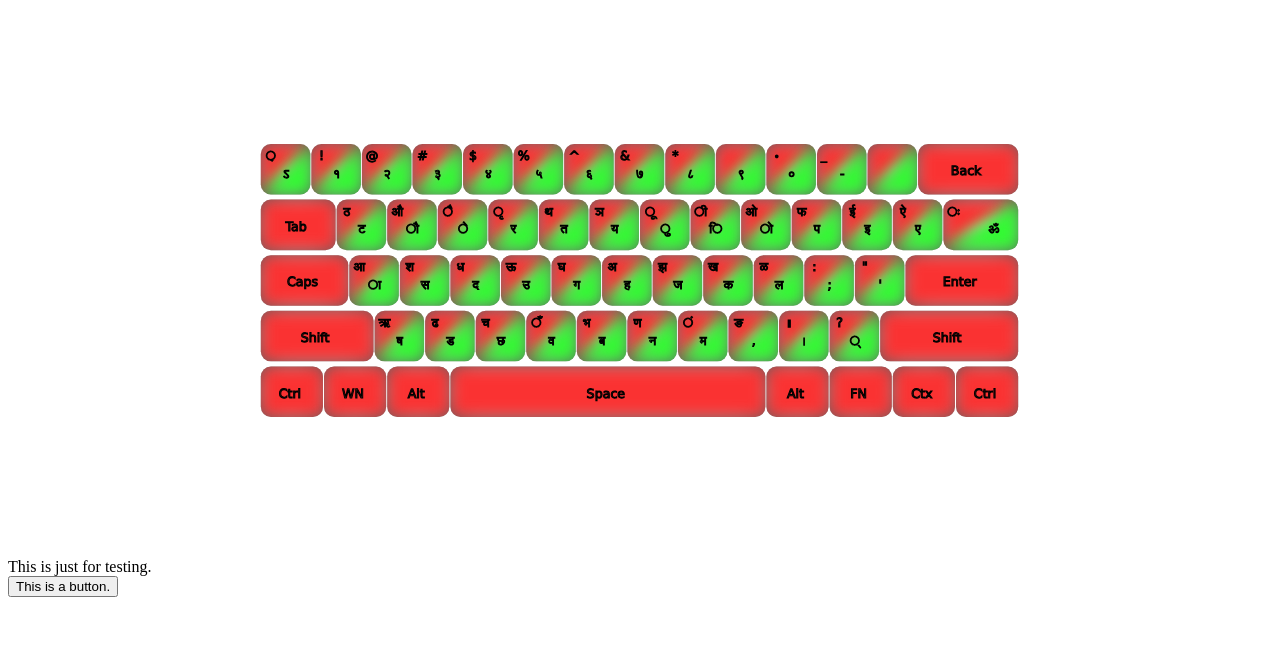
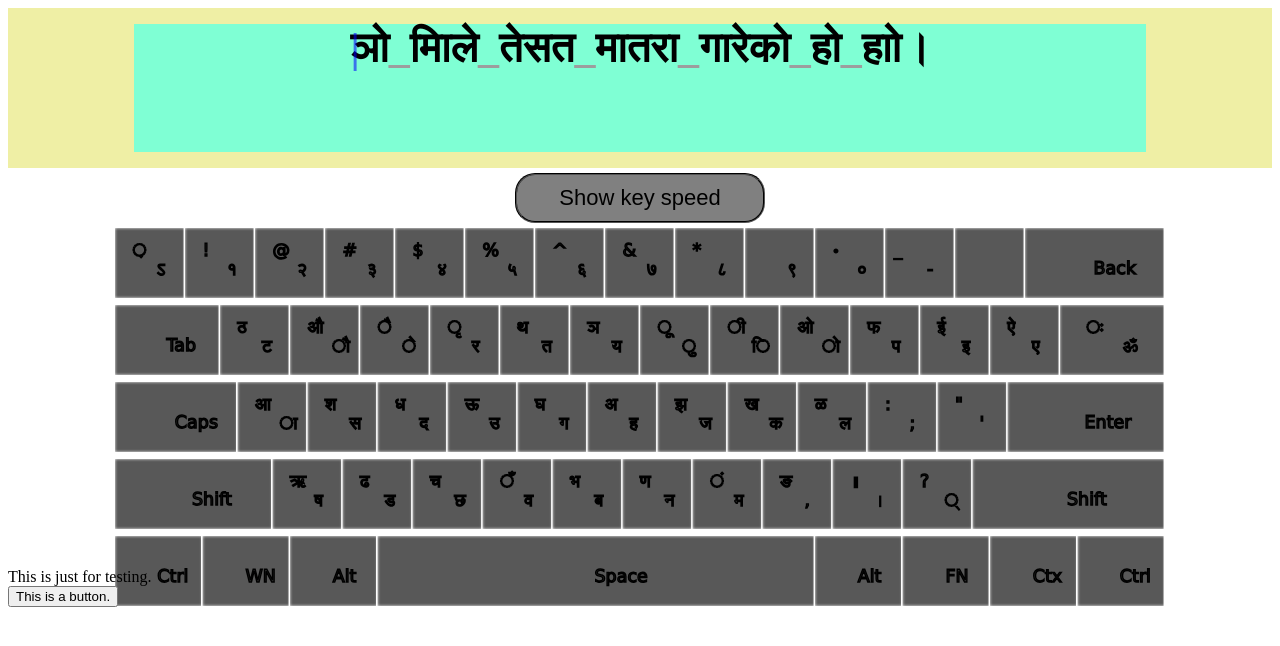
Before and after one commit to Abhipro779/Type, a SvelteKit app: page / in a window 1280 px wide. Shown: the top 646 px of the page. Built offline with nearby package versions, Linux system fonts and the light colour scheme.

Commit message:
Rechanged keys and made preliminary header.

```diff
--- a/src/routes/+page.svelte
+++ b/src/routes/+page.svelte
@@ -2,12 +2,25 @@
 import {onMount} from "svelte";
 import {keylist} from "./stores.js";
 import Keyboard from "./keyboard.svelte";
-/**
-	 * @type {Key}
-	 */
+import Header from "./Header.svelte";
+let keeve;
 let obj;
 let val=true;
+
+function transporter(event){
+	const {value,shift,correct}=event.detail;
+	if(value!=-1){
+		keeve.shine(value,correct);
+		if(shift){
+			keeve.shine(41,correct);
+			keeve.shine(52,correct);
+		}
+	}
+}
+
+
 </script>
-<Keyboard/>
+<Header on:send={transporter}/>
+<Keyboard bind:this={keeve}/>
 <div>This is just for testing.</div>
 <button on:click={()=>{val=!val;obj.changecolor(val)}}>This is a button.</button>
--- /dev/null
+++ b/src/routes/Header.svelte
@@ -0,0 +1,153 @@
+<script>
+    import {onMount, createEventDispatcher} from 'svelte';
+    import {Cursor} from './caret.js';
+    import {keylist,NonCap,Cap,speed} from "./stores.js";
+    let lang='nep';
+    let textdata=[];
+    let caret;
+    let counter=0;
+    let cursor;
+    let time;
+    let dispatch=createEventDispatcher();
+    let maintext=["ञो मािले तेसत मातरा गारेको हो हाो।","यो आरको तेसत हो।"];
+    let mainarray=maintext[Math.floor(Math.random()*maintext.length)].split("");
+
+
+    function follow(){
+    if (counter<textdata.length){
+        cursor.update(textdata[counter].ref);
+    }
+}
+
+    function reset(){
+    mainarray=maintext[Math.floor(Math.random()*maintext.length)].split("");
+    textdata=[];
+    counter=0
+    for(let i=0;i<mainarray.length;i++){
+        textdata.push({
+            value:mainarray[i],
+            status:null,
+            ref:null
+        })
+    }
+    cursor.reset();
+}
+    function check(event){
+        if (lang=='eng'){
+            return event.key==textdata[counter].value;
+        }
+        else{
+
+        let value=event.code;
+        let shift=event.shiftKey;
+        let index=$keylist.indexOf(value);
+        let current_value=textdata[counter].value;
+        if(index!=-1){
+        return (shift ? $Cap[index]:$NonCap[index])==current_value;}
+    }
+
+    }
+function updatetime(index,shift,time){
+$speed[index][shift ? 1 : 0].push(time);
+}
+onMount(()=>{
+counter=0;
+cursor= new Cursor(caret);
+reset();
+}
+);
+</script>
+
+
+
+
+<svelte:window on:keypress={
+(event)=>{
+event.preventDefault();
+let newtime=event.timeStamp;
+let delta= (time==0) ? null :newtime-time;
+let cond=check(event);
+if(cond){
+counter++;
+textdata[counter-1].status=textdata[counter-1].status==null ? "cor":"wro";
+time=newtime;
+if(time!=0 && delta!=null && $keylist.indexOf(event.code)!=-1){
+    updatetime($keylist.indexOf(event.code),event.shiftKey,time)
+}
+}
+else{
+    textdata[counter].status="wro";
+    time=0;
+}
+
+dispatch("send",{
+    value:$keylist.indexOf(event.code),
+    shift:event.shiftKey,
+    correct:cond,
+});
+
+follow();
+if(counter==textdata.length){reset();}
+}}
+/>
+<div class="top flex">
+    <div class="display flex">
+        <div class="text">
+            <span class="cursor" bind:this={caret}>|</span>
+            {#each textdata as data , i}
+            <span bind:this={data.ref} class={data.status} class:space={data.value==" "}>{data.value==" " ? "_" : data.value}</span>
+            {/each}
+        </div>
+    </div>
+</div>
+<style>
+    .flex{
+    display: flex;
+    justify-content: center;
+    align-items: center;
+}
+.top{
+    background-color: rgb(239, 239, 165);
+    height:20vh;
+    width:100%;
+}
+.display{
+background-color: aquamarine;
+width:80%;
+height:80%;
+align-items: normal;
+}
+
+span{
+    display:inline;
+    font-size:42px;
+    font-weight: bold;
+}
+.text{
+    display:inline-block;
+    position:relative;
+
+}
+.space{
+    color:rgb(157, 157, 157);
+}
+.cursor{
+    position:absolute;
+    transition:transform 0.1s;
+    animation-name: caret-animation;
+    animation-duration: 0.8s;
+    animation-iteration-count: infinite;
+}
+
+@keyframes caret-animation {
+    0% {color:rgb(0, 0, 255)}
+    50% {color:rgba(0, 0, 255, 0.431)}
+    100% {color:rgb(0, 0, 255)}
+}
+.cor{
+    color:rgb(29, 122, 29);
+}
+.wro{
+    color:rgb(223, 45, 45);
+}
+</style>
--- a/src/routes/Keyboard.svelte
+++ b/src/routes/Keyboard.svelte
@@ -3,13 +3,13 @@
 import {keylist,keysize,keyscount,NonCap,Cap} from "./stores.js";
 import Key from "./key.svelte";
 let keydata=[];
-let mode=false;
-let height;
+let mode=true;
+let height=10;
 let width=10;
-let parentwidth=10;
-let parentelement=this;
-let childelement=10;
-$:scale=0.6*parentwidth/width;
+let varwidth=width;
+export function shine(value,state){
+    keydata[value].refs.changecolor(state)
+}
 onMount(()=>{
     let keyscounter=0;
     let x_count=0;
@@ -43,27 +43,48 @@ onMount(()=>{
     keydata[56].values=['Space'];
     width=keydata[keydata.length-1]['position']['x']+basesize*$keysize[keydata.length-1];
     height=keydata[keydata.length-1]['position']['y']+basesize+10;
-    parentwidth=parentelement.offsetWidth;
+    varwidth=width;
 });
 </script>
+<svelte:window on:resize={()=>{
+    varwidth=Math.min(window.innerWidth,width);
+}
 
-<svelte:window on:resize={()=>{
-    parentwidth=parentelement.offsetWidth;
-}}/>
+}/>
+<div class="contain">
+<div class="flexed">
+    <div class="buttons">
+        <button on:click={()=>mode=!mode}>Show key speed</button>
+    </div>
+</div>
+<div class="flexed" >
 
-
-<div class="flexed"  bind:this={parentelement}>
-    <div class="inside" style="height:{height}px;width:{width}px;transform-origin:center center;transform:scale({scale});" bind:this={childelement}>
+<svg height={height*varwidth/width*0.7} width={varwidth} viewBox="0 0 {width} {height}"   >
 {#each keydata as key}
 <Key size={key.size} mode={mode} position={key.position} values={key.values} greenscale={key.greenscale} bind:this={key.refs} />
 {/each}
+    </svg>
 </div>
 </div>
 <style>
-    div{position:relative;
+    .contain{
+        width:100%;
+        height:50vh;
     }
-    .inside{
-        left:50%;
-        translate:-50% 0%;
-    }
+.flexed{
+    display:flex;
+    justify-content: center;
+    align-items:end;
+}
+button{
+    border-radius: 20px;
+    height:50px;
+    width:250px;
+    font-size: 22px;
+    background-color: gray;
+    border-style: groove;
+    border-width:2px;
+    margin:5px;
+}
+
 </style>
--- /dev/null
+++ b/src/routes/caret.js
@@ -0,0 +1,19 @@
+export class Cursor {
+    constructor(element){
+        this.element=element;
+        this.left=0;
+        this.top=0;
+    }
+    update(nextelement){
+        const {x:x_obj,y:y_obj}=nextelement.getBoundingClientRect();
+        const {x:my_x_obj,y:my_y_obj}=this.element.getBoundingClientRect();
+        this.left+=x_obj-my_x_obj-5;
+        this.top+=y_obj-my_y_obj-5;
+        this.element.style.transform=`translate(${this.left}px,${this.top}px)`;
+    }
+    reset(){
+        this.left=0;
+        this.top=0;
+        this.element.style.transform=`translate(${this.left}px,${this.top}px)`;
+    }
+}
--- a/src/routes/key.svelte
+++ b/src/routes/key.svelte
@@ -23,23 +23,26 @@
 
 </script>
 
-<svg class={color}  style="left:{position.x};top:{position.y}" height={size.height} width={size.width-2}>
+<svg   x="{position.x}px" y="{position.y}px" height={size.height} width={size.width-2}>
 {#if mode}
+<rect class={color} height={size.height} width={size.width} fill="#585858"/>
 {#if values.length==2}
-<text x=20px y=25px text-anchor="middle" alignment-baseline="middle">{values[0]}</text>
-<text x={size.width-50} y={size.height-40} text-anchor="middle" alignment-baseline="middle">{values[1]}</text>
+<text x={size.width*1/4} y={size.height*2/5} >{values[0]}</text>
+<text x={size.width*3/5} y={size.height*4/6} >{values[1]}</text>
+
 {:else}
-<text x={size.width/2-5} y={size.height/2-10} text-anchor="middle" alignment-baseline="middle">{values[0]}</text>
+<text x={size.width/2-values[0].length/2} y={size.height/2+15} >{values[0]}</text>
+
 {/if}
 {:else}
 {#if values.length==2}
     <polygon points="0,0 0,{size.height} {size.width},0" fill={getcolor(0)}/>
-    <text x=20px y=25px text-anchor="middle" alignment-baseline="middle">{values[0]}</text>
+    <text x={size.width*1/4} y={size.height*2/5} >{values[0]}</text>
     <polygon points="0,{size.height} {size.width},{size.height} {size.width},0" fill={getcolor(1)}/>
-    <text x={size.width-50} y={size.height-40} text-anchor="middle" alignment-baseline="middle">{values[1]}</text>
+    <text x={size.width*3/5} y={size.height*4/6} >{values[1]}</text>
     {:else}
     <rect height={size.height} width={size.width} fill={getcolor(0)}/>
-    <text x={size.width/2-5} y={size.height/2+5} text-anchor="middle" alignment-baseline="middle">{values[0]}</text>
+    <text x={size.width/2-values[0].length/2} y={size.height/2+15} >{values[0]}</text>
     {/if}
     {/if}
 </svg>
@@ -48,17 +51,16 @@
     svg{
         border-radius: 20px;
         fill:blue;
-        box-shadow: inset 0px 0px 50px 20px #585858;
         position:absolute;
     }
 .normal{
-    box-shadow: #585858;
+    fill:#585858;
 }
 .cor{
-    box-shadow: inset 0px 0px 50px 20px #163106;
+    fill:#163106;
 }
 .wro{
-    box-shadow:inset 0px 0px 50px 20px #701a1a;
+    fill:#701a1a;
 }
 text{
     fill:rgba(21, 22, 21, 0.637);
@@ -69,7 +71,10 @@ text{
     stroke-width: 2px;
 
 }
-polygon,rect{
-    filter:blur(15px);
+rect{
+    filter:blur(2px);
+}
+polygon{
+    filter : blur(15px);
 }
 </style>
--- a/src/routes/stores.js
+++ b/src/routes/stores.js
@@ -4,3 +4,6 @@ export const keysize=readable([1, 1, 1, 1, 1, 1, 1, 1, 1, 1, 1, 1, 1, 2, 1.5, 1,
 export const keyscount=readable([14,28,41,53,61]);
 export const NonCap=readable(['ऽ', '१', '२', '३', '४', '५', '६', '७', '८', '९', '०', '-', '',"Back","Tab", 'ट', 'ौ', 'े', 'र', 'त', 'य', 'ु', 'ि', 'ो', 'प', 'इ', 'ए', 'ॐ',"Caps", 'ा', 'स', 'द', 'उ', 'ग', 'ह', 'ज', 'क', 'ल', ';', "'","Enter","Shift", 'ष', 'ड', 'छ', 'व', 'ब', 'न', 'म', ',' ,'।', '्',"Shift","Ctrl","WN","Alt"," ","Alt","FN","Ctx","Ctrl"]);
 export const Cap=readable(['़', '!', '@', '#', '$', '%', '^', '&', '*', '', '॰', '॒', '',"None","None", 'ठ', 'औ', 'ै', 'ृ', 'थ', 'ञ', 'ू', 'ी', 'ओ', 'फ', 'ई', 'ऐ', 'ः',"None", 'आ', 'श', 'ध', 'ऊ', 'घ', 'अ', 'झ', 'ख', 'ळ', ':', '"',"None","None", 'ऋ', 'ढ', 'च', 'ँ', 'भ', 'ण', 'ं', 'ङ', '॥', '?',"None","None","None","None","None","None","None","None","None"]);
+let length=0;
+const unsubscribe=keylist.subscribe((value)=>length=value.length);
+export const speed=writable(Array(length).fill([[],[]]));
```
